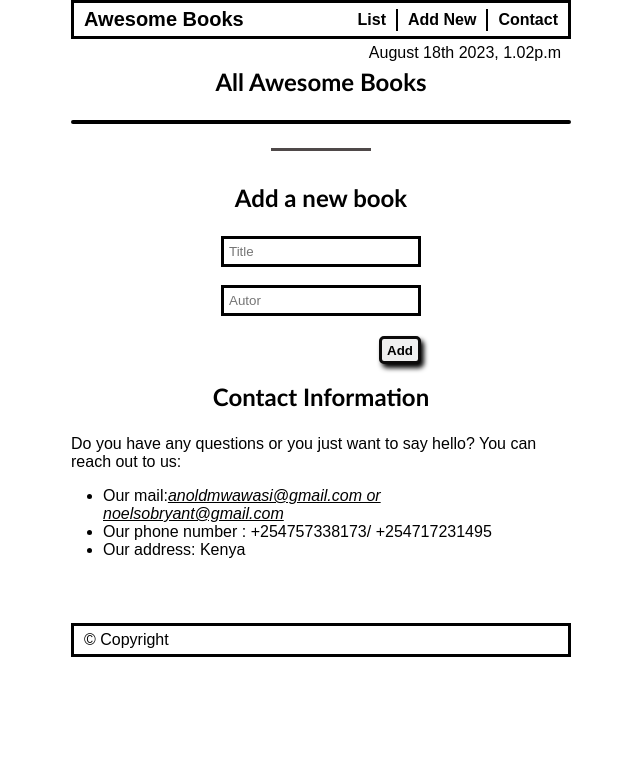
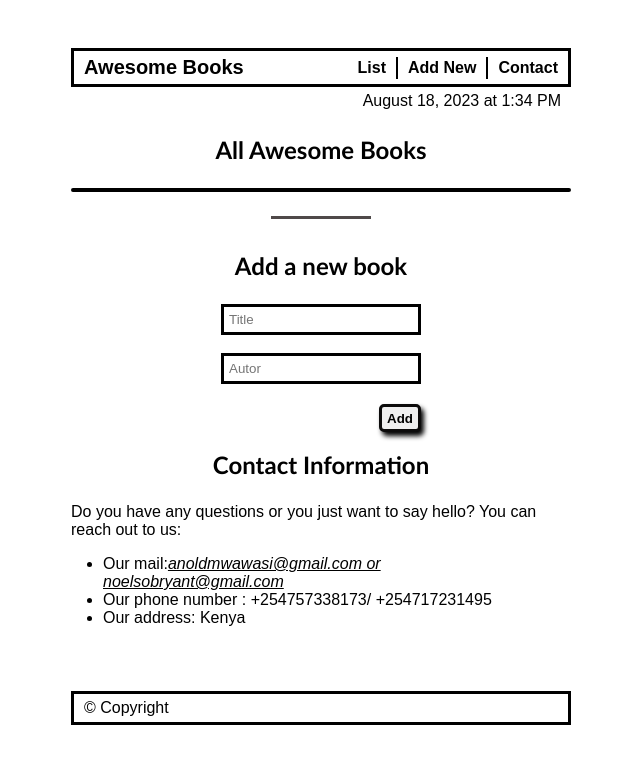
Before and after one commit to NoelLincoln/awesome-books, a website: page index.html in a window 1280 px wide. Shown: the whole page, without its empty margins (319-959 px from the left). Drawn offline with Linux system fonts and the light colour scheme.

Commit message:
Add time functionality

```diff
--- a/index.html
+++ b/index.html
@@ -20,7 +20,7 @@
         </ul>
       </nav>
       <div class="time">
-        <time>August 18th 2023, 1.02p.m</time>
+        <time id = "time">August 18th 2023, 1.02p.m</time>
       </div>
       <h2>All Awesome Books</h2>
       <section class="books_Container">
--- a/script.js
+++ b/script.js
@@ -5,6 +5,7 @@ class BookManager {
     this.bookAuthor = document.getElementById('author');
     this.article = document.getElementById('bookList');
     this.addButton = document.getElementById('add');
+    this.time = document.getElementById('time');
 
     this.addButton.addEventListener(
       'click',
@@ -20,6 +21,16 @@ class BookManager {
     this.bookTitle.value = '';
     this.bookAuthor.value = '';
   }
+
+  // add current time method
+
+  updateCurrentTime () {
+    const now = new Date();
+    const options = {year: 'numeric', month: 'long', day: 'numeric', hour: 'numeric', minute: 'numeric', hour12: true};
+    const formattedTime = now.toLocaleString('en-US', options);
+    this.time.textContent = formattedTime;
+  }
+
 
   addBook() {
     const title = this.bookTitle.value.trim();
@@ -66,6 +77,14 @@ class BookManager {
 
 function initializeApp() {
   const app = new BookManager();
+
+  // Call the updateCurrentTime function initially
+  app.updateCurrentTime();
+
+  // Update the time every second
+  setInterval(() => {
+    app.updateCurrentTime();
+  }, 1000);
   return app;
 }
 
--- a/styles.css
+++ b/styles.css
@@ -54,6 +54,7 @@ div.time,
   flex-direction: row;
   justify-content: flex-end;
   padding: 5px 10px 5px 10px;
+  margin-bottom: 20px !important;
 }
 
 .footer {
@@ -127,6 +128,7 @@ nav {
   align-items: center;
   justify-content: space-between;
   border: 3px solid black;
+  margin: 3rem auto auto auto;
 }
 
 nav > a {
```
